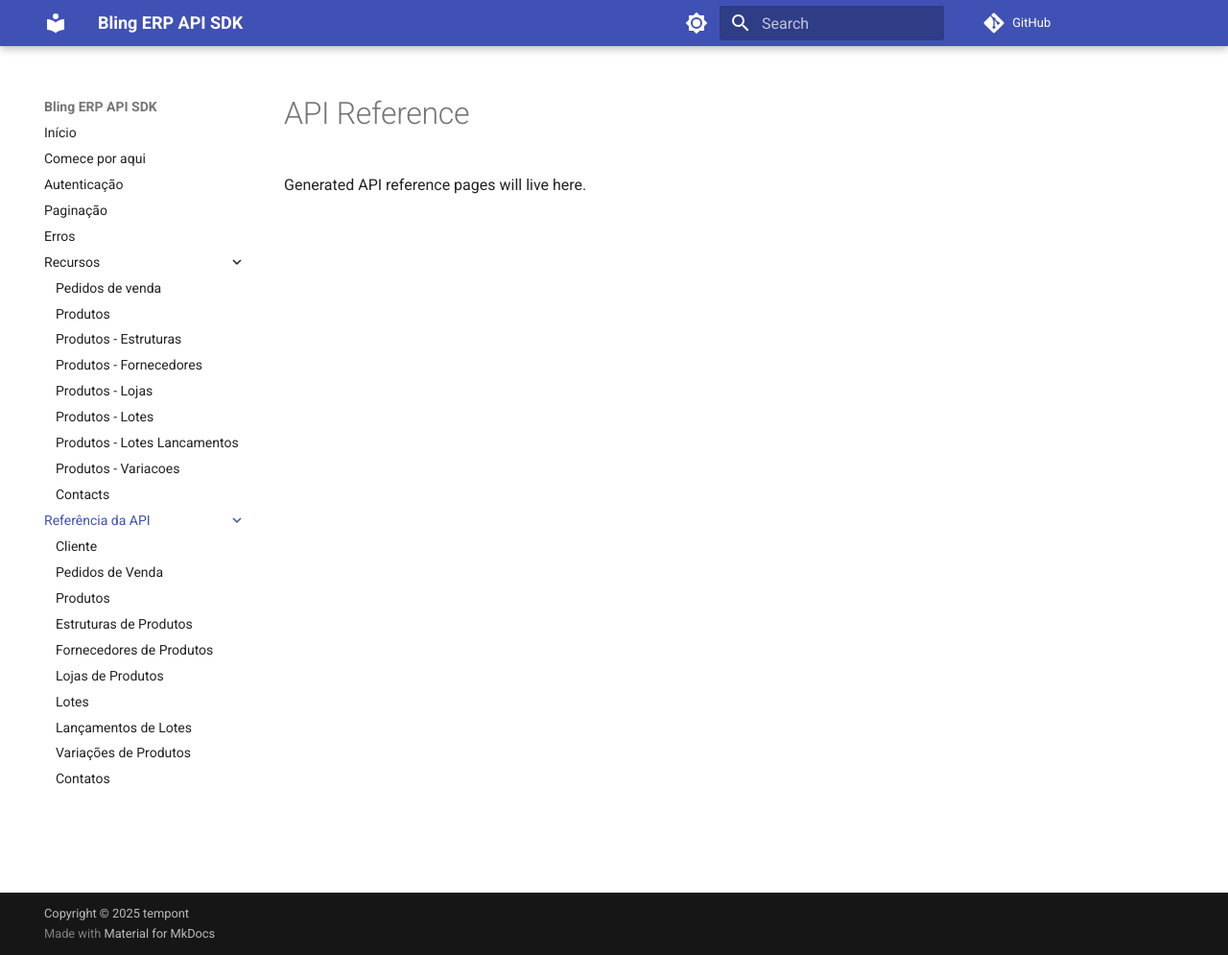
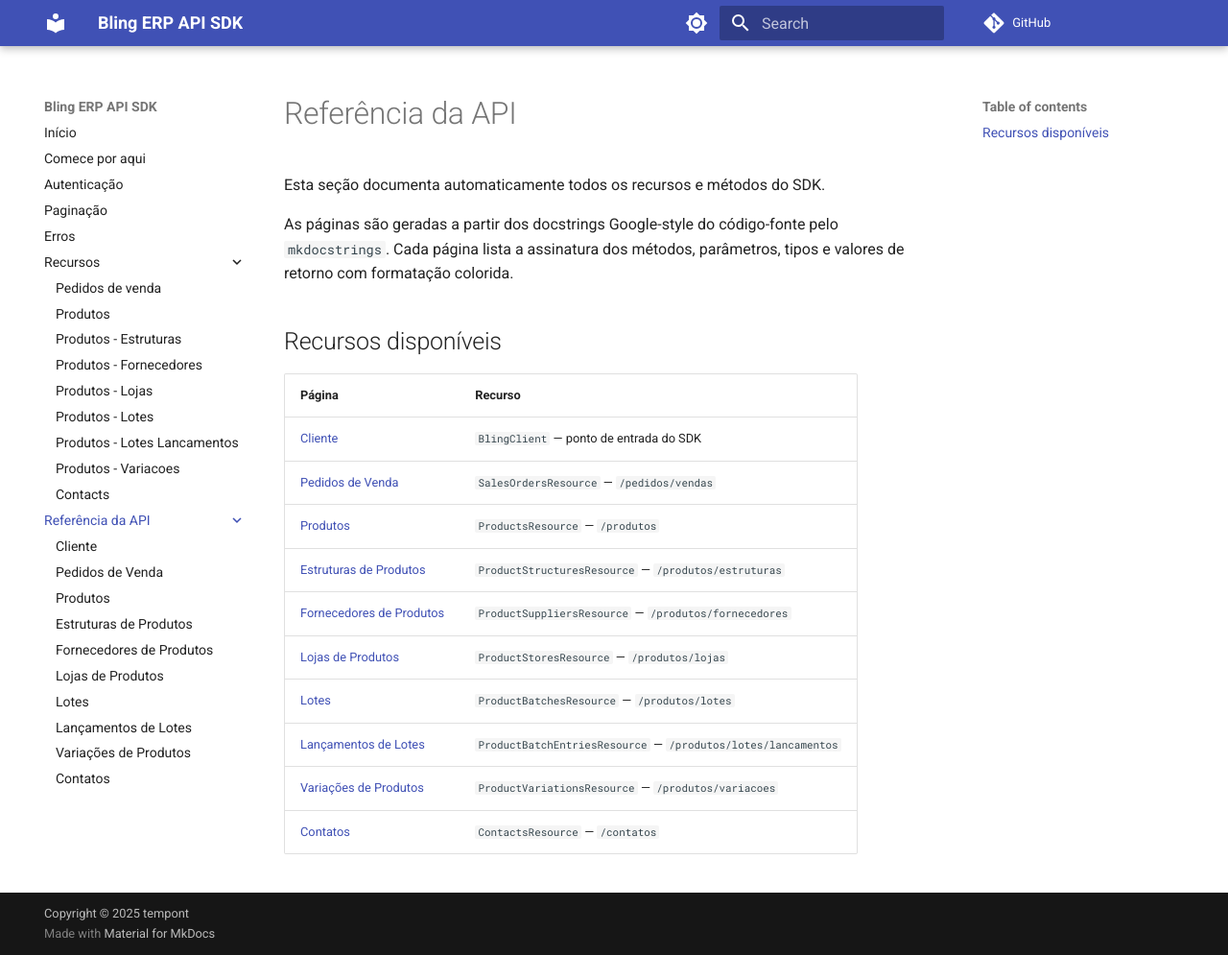
Before and after one commit to tempont/bling-erp-api-python, an MkDocs documentation site: the page built from docs/api-reference/index.md, in a window 1280 px wide and 995 px high. Shown: the whole window at 96% size. Built offline with MkDocs 1.6.1 and Material for MkDocs 9.7.7, drawn with Linux system fonts in a browser that asks for light colours; comment, search, counter and statistics services are not loaded.

Commit message:
docs: updated each implemented endpoint resource

```diff
--- a/docs/api-reference/index.md
+++ b/docs/api-reference/index.md
@@ -1,3 +1,22 @@
-# API Reference
+# Referência da API
 
-Generated API reference pages will live here.
+Esta seção documenta automaticamente todos os recursos e métodos do SDK.
+
+As páginas são geradas a partir dos docstrings Google-style do código-fonte
+pelo `mkdocstrings`. Cada página lista a assinatura dos métodos, parâmetros,
+tipos e valores de retorno com formatação colorida.
+
+## Recursos disponíveis
+
+| Página | Recurso |
+|---|---|
+| [Cliente](client.md) | `BlingClient` — ponto de entrada do SDK |
+| [Pedidos de Venda](sales_orders.md) | `SalesOrdersResource` — `/pedidos/vendas` |
+| [Produtos](products.md) | `ProductsResource` — `/produtos` |
+| [Estruturas de Produtos](product_structures.md) | `ProductStructuresResource` — `/produtos/estruturas` |
+| [Fornecedores de Produtos](product_suppliers.md) | `ProductSuppliersResource` — `/produtos/fornecedores` |
+| [Lojas de Produtos](product_stores.md) | `ProductStoresResource` — `/produtos/lojas` |
+| [Lotes](product_batches.md) | `ProductBatchesResource` — `/produtos/lotes` |
+| [Lançamentos de Lotes](product_batch_entries.md) | `ProductBatchEntriesResource` — `/produtos/lotes/lancamentos` |
+| [Variações de Produtos](product_variations.md) | `ProductVariationsResource` — `/produtos/variacoes` |
+| [Contatos](contacts.md) | `ContactsResource` — `/contatos` |
```
Also changed, not shown: docs/api-reference/client.md (added, +24 -0 lines), docs/api-reference/contacts.md (added, +11 -0 lines), docs/api-reference/product_batch_entries.md (added, +7 -0 lines), docs/api-reference/product_batches.md (added, +10 -0 lines), docs/api-reference/product_stores.md (added, +11 -0 lines), docs/api-reference/product_structures.md (added, +10 -0 lines), docs/api-reference/product_suppliers.md (added, +11 -0 lines), docs/api-reference/product_variations.md (added, +10 -0 lines), docs/api-reference/products.md (added, +12 -0 lines), docs/api-reference/sales_orders.md (added, +21 -0 lines).
